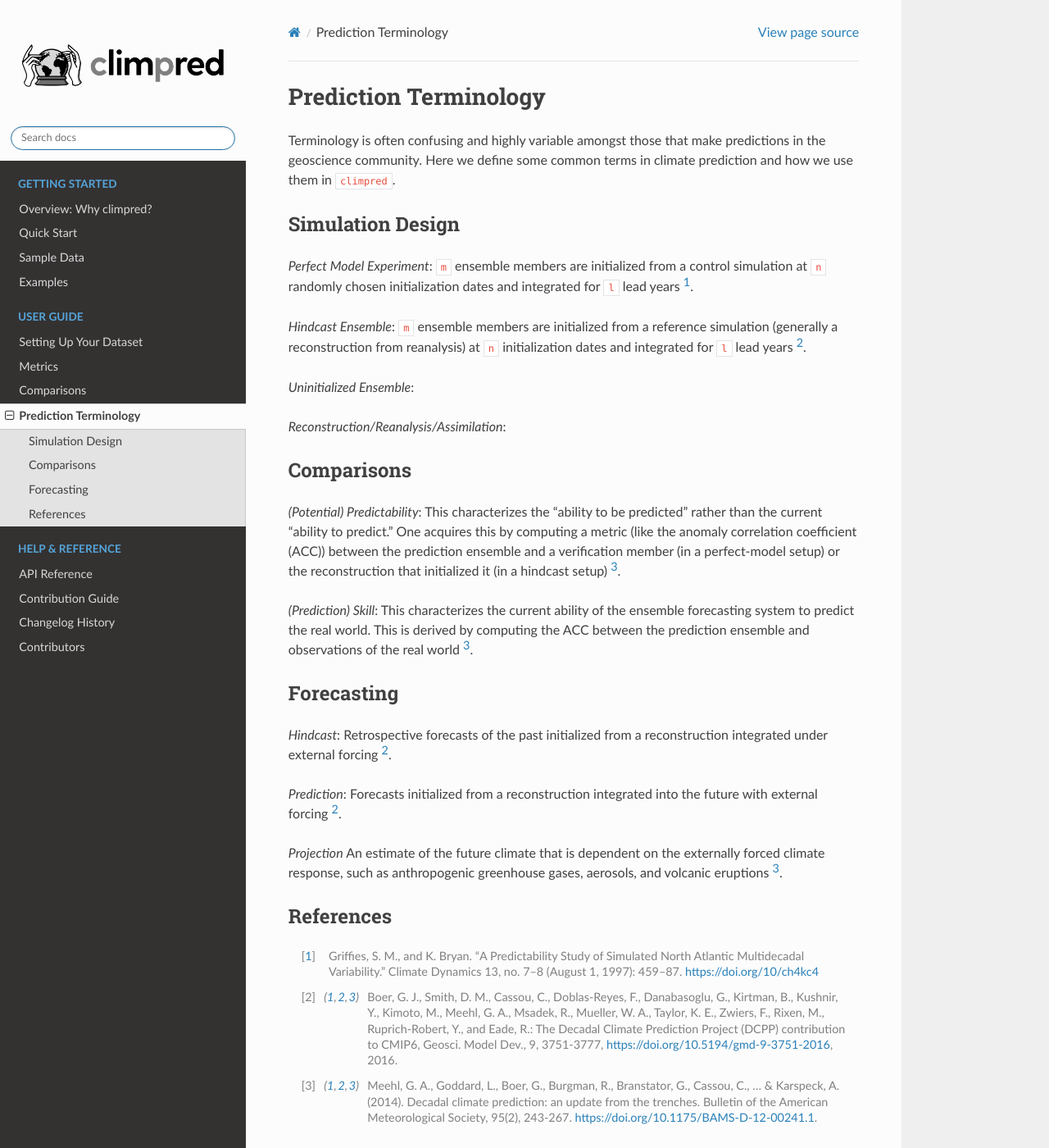
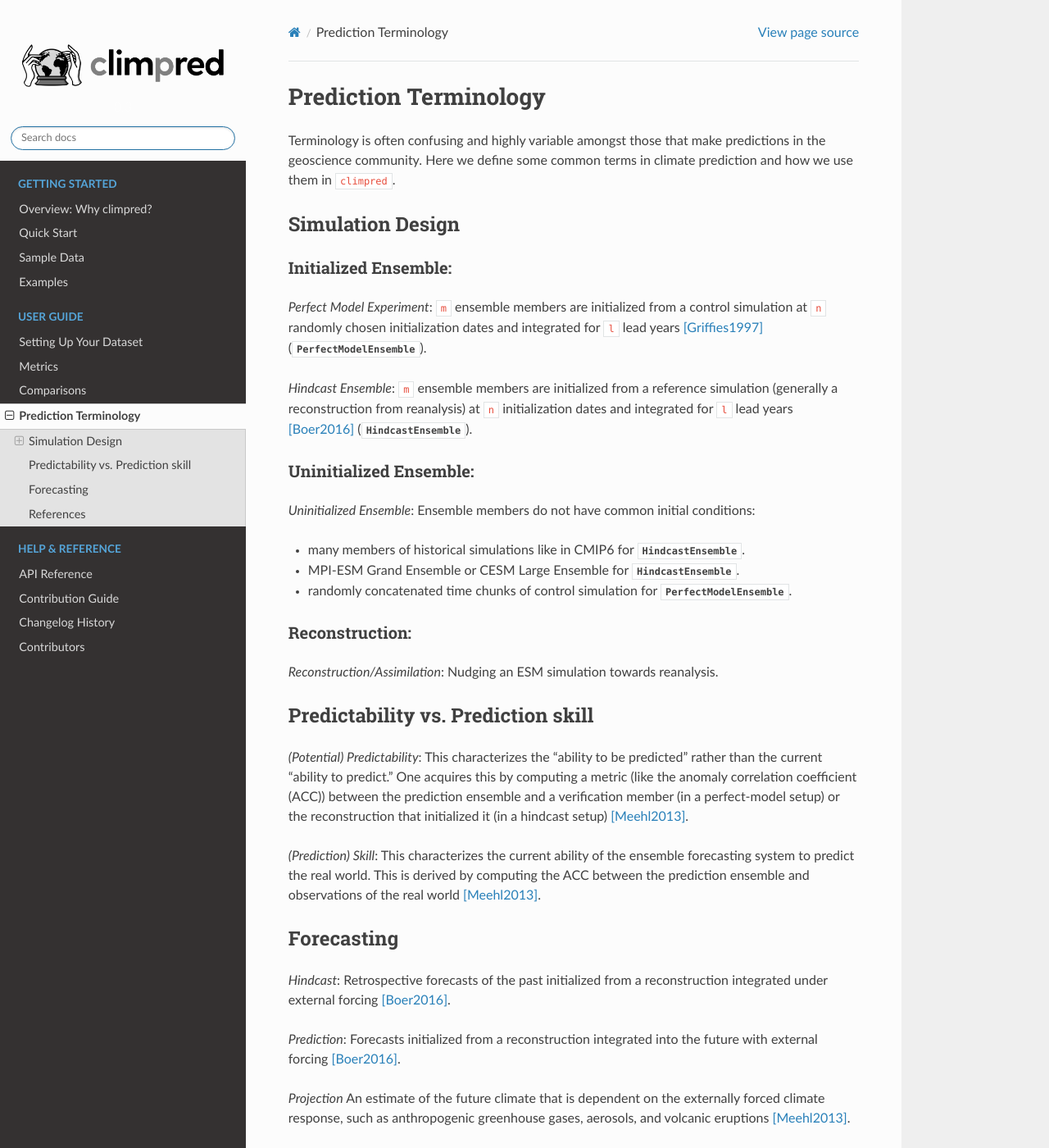
Before and after one commit to pangeo-data/climpred, a Sphinx documentation site: the page built from docs/source/terminology.rst, in a window 1280 px wide and 1400 px high. Shown: the whole window at 82% size. Built offline with Sphinx 7.4.7 and the Read the Docs theme 2.0.0, drawn with Linux system fonts in a browser that asks for light colours; formulas are drawn with MathJax 3; pages that are not in the unit, such as notebooks, are missing from menus; some of the changed text lies outside the part shown.

```diff
--- a/docs/source/comparisons.rst
+++ b/docs/source/comparisons.rst
@@ -12,7 +12,7 @@ These different comparisons demand for a normalization factor to arrive at a nor
 
 While HindcastEnsemble skill is computed over all `initializations` ``init`` of the hindcast, the resulting skill is a mean forecast skill over all initializations.
 PerfectModelEnsemble skill is computed over a supervector comprised of all initializations and members, which allows the computation of the ACC-based skill [Bushuk2018]_, but also returns a mean forecast skill over all initializations.
-The supervector approach shown in [Bushuk2018]_ and just calculating a distance-based metric like ``rmse`` over the member dimension as in [Griffies1997` yield very similar results.
+The supervector approach shown in [Bushuk2018]_ and just calculating a distance-based metric like ``rmse`` over the member dimension as in [Griffies1997]_ yield very similar results.
 
 HindcastEnsemble
 ################
--- a/docs/source/conf.py
+++ b/docs/source/conf.py
@@ -42,6 +42,7 @@ extensions = [
     'sphinxcontrib.napoleon',
     'sphinx.ext.imgmath',
     # 'sphinxcontrib.bibtex',
+    'sphinx.ext.autosectionlabel',
     'sphinx.ext.viewcode',
 ]
 
--- a/docs/source/metrics.rst
+++ b/docs/source/metrics.rst
@@ -14,8 +14,7 @@ All high-level functions have an optional ``metric`` argument that can be called
 
 .. currentmodule:: climpred.metrics
 
-Internally, all metric functions require ``forecast`` and ``reference`` as inputs. The dimension ``dim`` is set by ``compute_hindcast`` or ``compute_perfect_model`` to specify over which dimensions the ``metric`` is applied. See ``comparison.page``
-# ToDo: add links between pages
+Internally, all metric functions require ``forecast`` and ``reference`` as inputs. The dimension ``dim`` is set by ``compute_hindcast`` or ``compute_perfect_model`` to specify over which dimensions the ``metric`` is applied. See :ref:`comparisons`.
 
 
 Deterministic
--- a/docs/source/terminology.rst
+++ b/docs/source/terminology.rst
@@ -7,36 +7,53 @@ Terminology is often confusing and highly variable amongst those that make predi
 Simulation Design
 #################
 
-*Perfect Model Experiment*: ``m`` ensemble members are initialized from a control simulation at ``n`` randomly chosen initialization dates and integrated for ``l`` lead years [1]_.
+Initialized Ensemble:
+=====================
 
-*Hindcast Ensemble*: ``m`` ensemble members are initialized from a reference simulation (generally a reconstruction from reanalysis) at ``n`` initialization dates and integrated for ``l`` lead years [2]_.
+*Perfect Model Experiment*: ``m`` ensemble members are initialized from a control simulation at ``n`` randomly chosen initialization dates and integrated for ``l`` lead years [Griffies1997]_ (:py:class:`PerfectModelEnsemble`).
 
-*Uninitialized Ensemble*:
+*Hindcast Ensemble*: ``m`` ensemble members are initialized from a reference simulation (generally a reconstruction from reanalysis) at ``n`` initialization dates and integrated for ``l`` lead years [Boer2016]_ (:py:class:`HindcastEnsemble`).
 
-*Reconstruction/Reanalysis/Assimilation*:
 
-Comparisons
-###########
+Uninitialized Ensemble:
+=======================
 
-*(Potential) Predictability*: This characterizes the "ability to be predicted" rather than the current "ability to predict." One acquires this by computing a metric (like the anomaly correlation coefficient (ACC)) between the prediction ensemble and a verification member (in a perfect-model setup) or the reconstruction that initialized it (in a hindcast setup) [3]_.
+*Uninitialized Ensemble*: Ensemble members do not have common initial conditions:
 
-*(Prediction) Skill*: This characterizes the current ability of the ensemble forecasting system to predict the real world. This is derived by computing the ACC between the prediction ensemble and observations of the real world [3]_.
+- many members of historical simulations like in CMIP6 for :py:class:`HindcastEnsemble`.
+- MPI-ESM Grand Ensemble or CESM Large Ensemble for :py:class:`HindcastEnsemble`.
+- randomly concatenated time chunks of control simulation for :py:class:`PerfectModelEnsemble`.
+
+
+
+Reconstruction:
+===============
+
+*Reconstruction/Assimilation*: Nudging an ESM simulation towards reanalysis.
+
+
+Predictability vs. Prediction skill
+###################################
+
+*(Potential) Predictability*: This characterizes the "ability to be predicted" rather than the current "ability to predict." One acquires this by computing a metric (like the anomaly correlation coefficient (ACC)) between the prediction ensemble and a verification member (in a perfect-model setup) or the reconstruction that initialized it (in a hindcast setup) [Meehl2013]_.
+
+*(Prediction) Skill*: This characterizes the current ability of the ensemble forecasting system to predict the real world. This is derived by computing the ACC between the prediction ensemble and observations of the real world [Meehl2013]_.
 
 Forecasting
 ###########
 
-*Hindcast*: Retrospective forecasts of the past initialized from a reconstruction integrated under external forcing [2]_.
+*Hindcast*: Retrospective forecasts of the past initialized from a reconstruction integrated under external forcing [Boer2016]_.
 
-*Prediction*: Forecasts initialized from a reconstruction integrated into the future with external forcing [2]_.
+*Prediction*: Forecasts initialized from a reconstruction integrated into the future with external forcing [Boer2016]_.
 
-*Projection* An estimate of the future climate that is dependent on the externally forced climate response, such as anthropogenic greenhouse gases, aerosols, and volcanic eruptions [3]_.
+*Projection* An estimate of the future climate that is dependent on the externally forced climate response, such as anthropogenic greenhouse gases, aerosols, and volcanic eruptions [Meehl2013]_.
 
 
 References
 ##########
 
-.. [1] Griffies, S. M., and K. Bryan. “A Predictability Study of Simulated North Atlantic Multidecadal Variability.” Climate Dynamics 13, no. 7–8 (August 1, 1997): 459–87. https://doi.org/10/ch4kc4
+.. [Griffies1997] Griffies, S. M., and K. Bryan. “A Predictability Study of Simulated North Atlantic Multidecadal Variability.” Climate Dynamics 13, no. 7–8 (August 1, 1997): 459–87. https://doi.org/10/ch4kc4
 
-.. [2] Boer, G. J., Smith, D. M., Cassou, C., Doblas-Reyes, F., Danabasoglu, G., Kirtman, B., Kushnir, Y., Kimoto, M., Meehl, G. A., Msadek, R., Mueller, W. A., Taylor, K. E., Zwiers, F., Rixen, M., Ruprich-Robert, Y., and Eade, R.: The Decadal Climate Prediction Project (DCPP) contribution to CMIP6, Geosci. Model Dev., 9, 3751-3777, https://doi.org/10.5194/gmd-9-3751-2016, 2016.
+.. [Boer2016] Boer, G. J., Smith, D. M., Cassou, C., Doblas-Reyes, F., Danabasoglu, G., Kirtman, B., Kushnir, Y., Kimoto, M., Meehl, G. A., Msadek, R., Mueller, W. A., Taylor, K. E., Zwiers, F., Rixen, M., Ruprich-Robert, Y., and Eade, R.: The Decadal Climate Prediction Project (DCPP) contribution to CMIP6, Geosci. Model Dev., 9, 3751-3777, https://doi.org/10.5194/gmd-9-3751-2016, 2016.
 
-.. [3] Meehl, G. A., Goddard, L., Boer, G., Burgman, R., Branstator, G., Cassou, C., ... & Karspeck, A. (2014). Decadal climate prediction: an update from the trenches. Bulletin of the American Meteorological Society, 95(2), 243-267. https://doi.org/10.1175/BAMS-D-12-00241.1.
+.. [Meehl2013] Meehl, G. A., Goddard, L., Boer, G., Burgman, R., Branstator, G., Cassou, C., ... & Karspeck, A. (2014). Decadal climate prediction: an update from the trenches. Bulletin of the American Meteorological Society, 95(2), 243-267. https://doi.org/10.1175/BAMS-D-12-00241.1.
```
Also changed, not shown: CHANGELOG.rst (+12 -3 lines).
